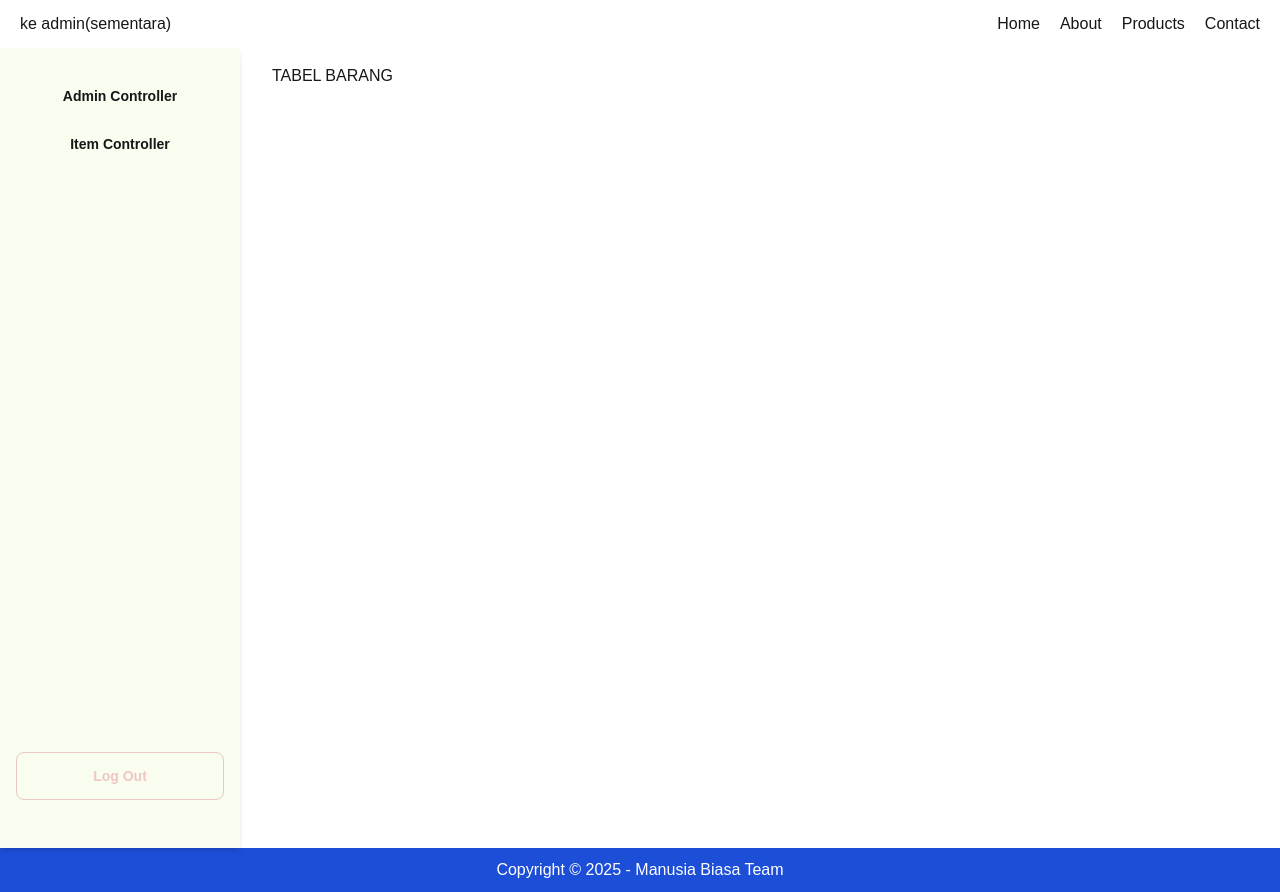
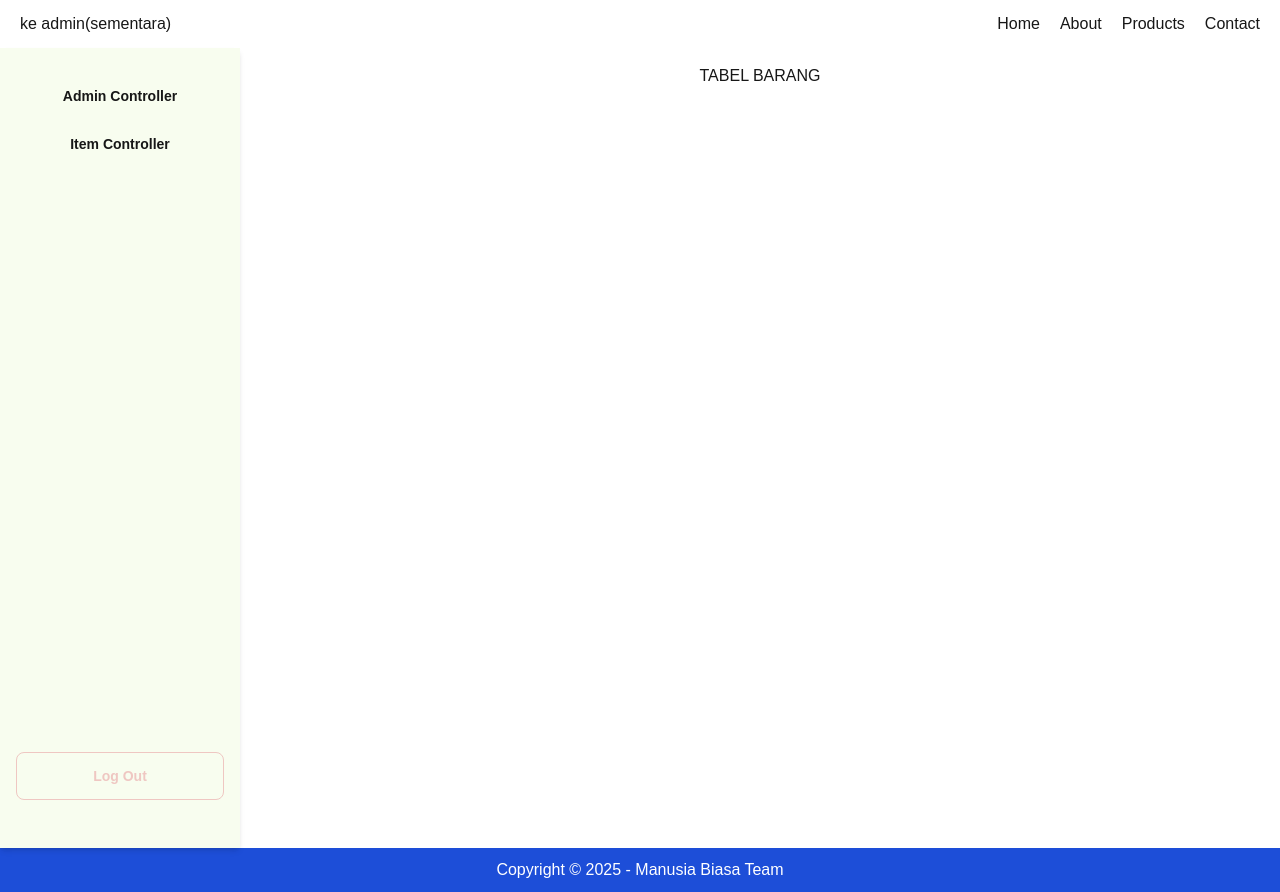
Before and after one commit to Deoca27/manusia-biasa, a Next.js app: page /admin/item_controller in a window 1280 px wide. Built offline with nearby package versions, Linux system fonts and the light colour scheme.

Commit message:
jhoshe: menambahkan tailwind rata tengah pada TABEL BARANG

```diff
--- a/app/admin/item_controller/page.tsx
+++ b/app/admin/item_controller/page.tsx
@@ -3,7 +3,7 @@
 export default function BarangPage() {
   return (
     <>
-    <div className="">TABEL BARANG</div>
+    <div className="text-center">TABEL BARANG</div>
     </>
   );
 }
```
